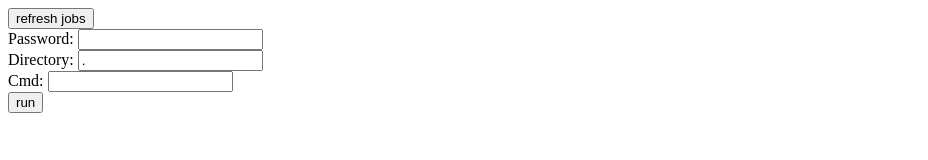
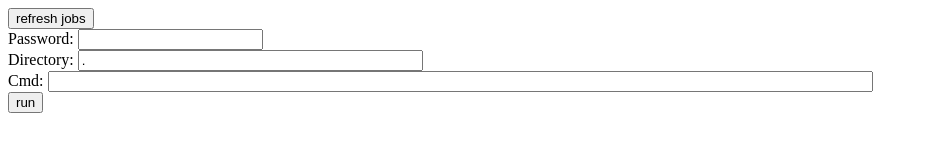
Before and after one commit to hughperkins/securewebcmd, a website: page index.html in a window 1280 px wide. Shown: the whole page, without its empty margins (0-928 px from the left). Drawn offline with Linux system fonts and the light colour scheme; no server answers.

Commit message:
adjust field widths

```diff
--- a/index.html
+++ b/index.html
@@ -113,8 +113,8 @@ $( function() {
 <input type="button" onclick="refreshJobs();" value="refresh jobs" /><br />
 <div id="jobs"></div>
 Password: <input type="password" id="password" /><br />
-Directory: <input type="text" width="40" name="dir" id="dir" value="." /><br />
-Cmd: <input type="text" width="100" name="cmd" id="cmd" value="" /><br />
+Directory: <input type="text" size="40" name="dir" id="dir" value="." /><br />
+Cmd: <input type="text" size="100" name="cmd" id="cmd" value="" /><br />
 <input type="button" id="go" value="run" /><br />
 <br />
 <div id="outputdiv"></div>
```
